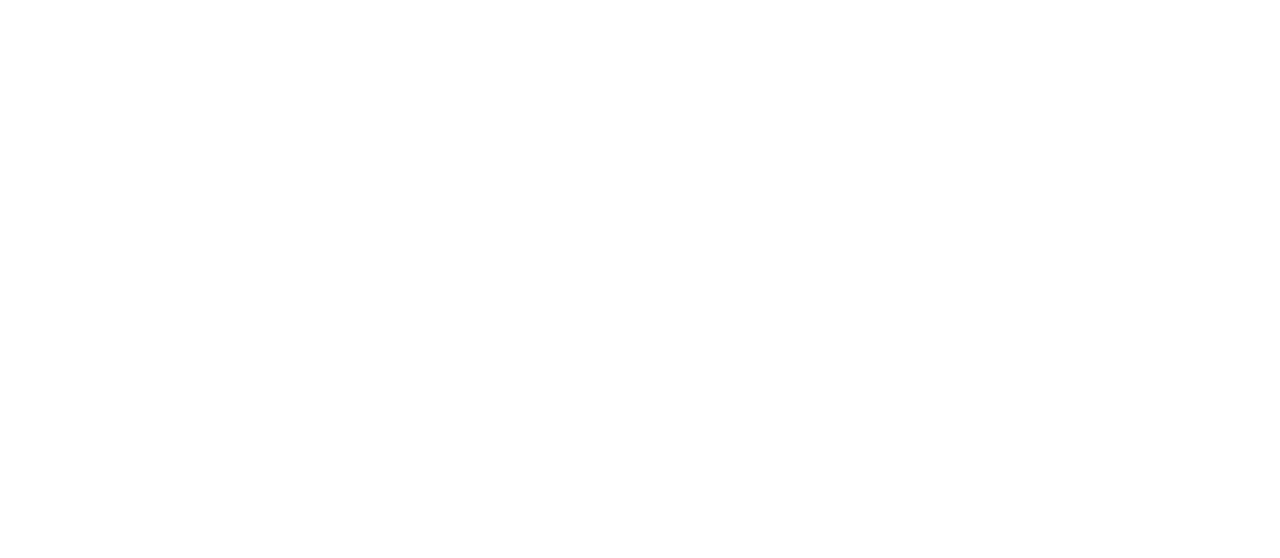
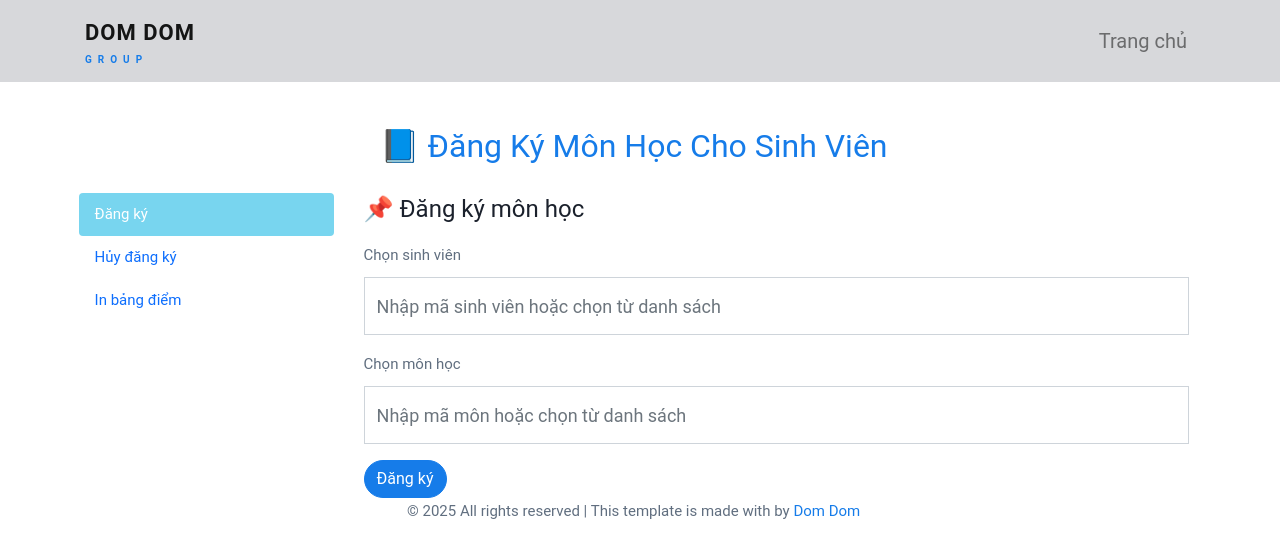
Before and after one commit to Vanlinh042004/Group02-Ex-TKPM, a React (Create React App) app in the folder Front-end/: page /course-registration in a window 1280 px wide. Before the commit this address had no page. Shown: the top 558 px of the page. Built offline with nearby package versions, Linux system fonts and the light colour scheme.

Commit message:
add setup FE

```diff
--- /dev/null
+++ b/Front-end/src/Pages/CourseRegistration/CourseRegistration.jsx
@@ -0,0 +1,117 @@
+import React, { useState } from "react";
+import { Tab, Nav, Container, Row, Col, Form, Button, Table } from "react-bootstrap";
+
+const CourseRegistration = () => {
+  const [student, setStudent] = useState("");
+  const [course, setCourse] = useState("");
+
+  return (
+    <Container className="mt-5">
+      <h2 className="mb-4 text-center text-primary">📘 Đăng Ký Môn Học Cho Sinh Viên</h2>
+
+      <Tab.Container defaultActiveKey="register">
+        <Row>
+          <Col sm={3}>
+            <Nav variant="pills" className="flex-column">
+              <Nav.Item>
+                <Nav.Link eventKey="register">Đăng ký</Nav.Link>
+              </Nav.Item>
+              <Nav.Item>
+                <Nav.Link eventKey="cancel">Hủy đăng ký</Nav.Link>
+              </Nav.Item>
+              <Nav.Item>
+                <Nav.Link eventKey="transcript">In bảng điểm</Nav.Link>
+              </Nav.Item>
+            </Nav>
+          </Col>
+
+          <Col sm={9}>
+            <Tab.Content>
+              {/* --- Tab 1: Đăng ký --- */}
+              <Tab.Pane eventKey="register">
+                <h4 className="mb-3">📌 Đăng ký môn học</h4>
+                <Form>
+                  <Form.Group className="mb-3">
+                    <Form.Label>Chọn sinh viên</Form.Label>
+                    <Form.Control
+                      type="text"
+                      placeholder="Nhập mã sinh viên hoặc chọn từ danh sách"
+                      value={student}
+                      onChange={(e) => setStudent(e.target.value)}
+                    />
+                  </Form.Group>
+
+                  <Form.Group className="mb-3">
+                    <Form.Label>Chọn môn học</Form.Label>
+                    <Form.Control
+                      type="text"
+                      placeholder="Nhập mã môn hoặc chọn từ danh sách"
+                      value={course}
+                      onChange={(e) => setCourse(e.target.value)}
+                    />
+                  </Form.Group>
+
+                  <Button variant="primary">Đăng ký</Button>
+                </Form>
+              </Tab.Pane>
+
+              {/* --- Tab 2: Hủy đăng ký --- */}
+              <Tab.Pane eventKey="cancel">
+                <h4 className="mb-3">📌 Hủy đăng ký môn học</h4>
+                <Table striped bordered hover>
+                  <thead>
+                    <tr>
+                      <th>#</th>
+                      <th>Môn học</th>
+                      <th>Giảng viên</th>
+                      <th>Thao tác</th>
+                    </tr>
+                  </thead>
+                  <tbody>
+                    <tr>
+                      <td>1</td>
+                      <td>Lập trình Web</td>
+                      <td>Nguyễn Văn A</td>
+                      <td>
+                        <Button variant="danger" size="sm">Hủy</Button>
+                      </td>
+                    </tr>
+                  </tbody>
+                </Table>
+              </Tab.Pane>
+
+              {/* --- Tab 3: In bảng điểm --- */}
+              <Tab.Pane eventKey="transcript">
+                <h4 className="mb-3">📌 In bảng điểm</h4>
+                <Table bordered>
+                  <thead>
+                    <tr>
+                      <th>Môn học</th>
+                      <th>Điểm</th>
+                      <th>Trạng thái</th>
+                    </tr>
+                  </thead>
+                  <tbody>
+                    <tr>
+                      <td>Nhập môn lập trình</td>
+                      <td>9.0</td>
+                      <td>Đạt</td>
+                    </tr>
+                    <tr>
+                      <td>Cấu trúc dữ liệu</td>
+                      <td>7.5</td>
+                      <td>Đạt</td>
+                    </tr>
+                  </tbody>
+                </Table>
+                <Button variant="success">In bảng điểm</Button>
+              </Tab.Pane>
+            </Tab.Content>
+          </Col>
+        </Row>
+      </Tab.Container>
+    </Container>
+  );
+};
+
+export default CourseRegistration;
--- a/Front-end/src/Pages/Home/indexHome.js
+++ b/Front-end/src/Pages/Home/indexHome.jsx
@@ -17,12 +17,12 @@ import {
   deleteStudent,
   importStudent,
 } from "../../Services/studentService";
-import AddStudentModal from "../Home/AddStudentModal";
-import EditStudentModal from "../Home/EditStudentModal";
+import AddStudentModal from "./AddStudentModal";
+import EditStudentModal from "./EditStudentModal";
 import {
   exportStudentsToCSV,
   exportStudentsToJSON,
-} from "../Home/ExportStudents";
+} from "./ExportStudents";
 import swal from "sweetalert";
 
 function Home() {
--- a/Front-end/src/Routes/Routes.js
+++ b/Front-end/src/Routes/Routes.js
@@ -1,3 +1,4 @@
+import CourseRegistration from "../Pages/CourseRegistration/CourseRegistration";
 import Layout from "../LayoutDefaut/Layout";
 import Home from "../Pages/Home/indexHome";
 export const Routes = [
@@ -9,6 +10,10 @@ export const Routes = [
         index: true,
         element: <Home />,
       },
+      {
+        path: "course-registration",
+        element: <CourseRegistration />, // ✅ updated here
+      },
     ],
   },
 ];
```
Also changed, not shown: Front-end/src/Pages/Home/ImportStudents.js (deleted, +0 -95 lines), Front-end/src/Pages/CourseRegistration/CourseRegistration.module.css (added), Front-end/src/Pages/Home/AddStudentModal.jsx (renamed from Front-end/src/Pages/Home/AddStudentModal.js), Front-end/src/Pages/Home/EditStudentModal.jsx (renamed from Front-end/src/Pages/Home/EditStudentModal.js), Front-end/src/Pages/Home/ExportStudents.jsx (renamed from Front-end/src/Pages/Home/ExportStudents.js), Front-end/src/Services/courseRegistrationService.js (added).
